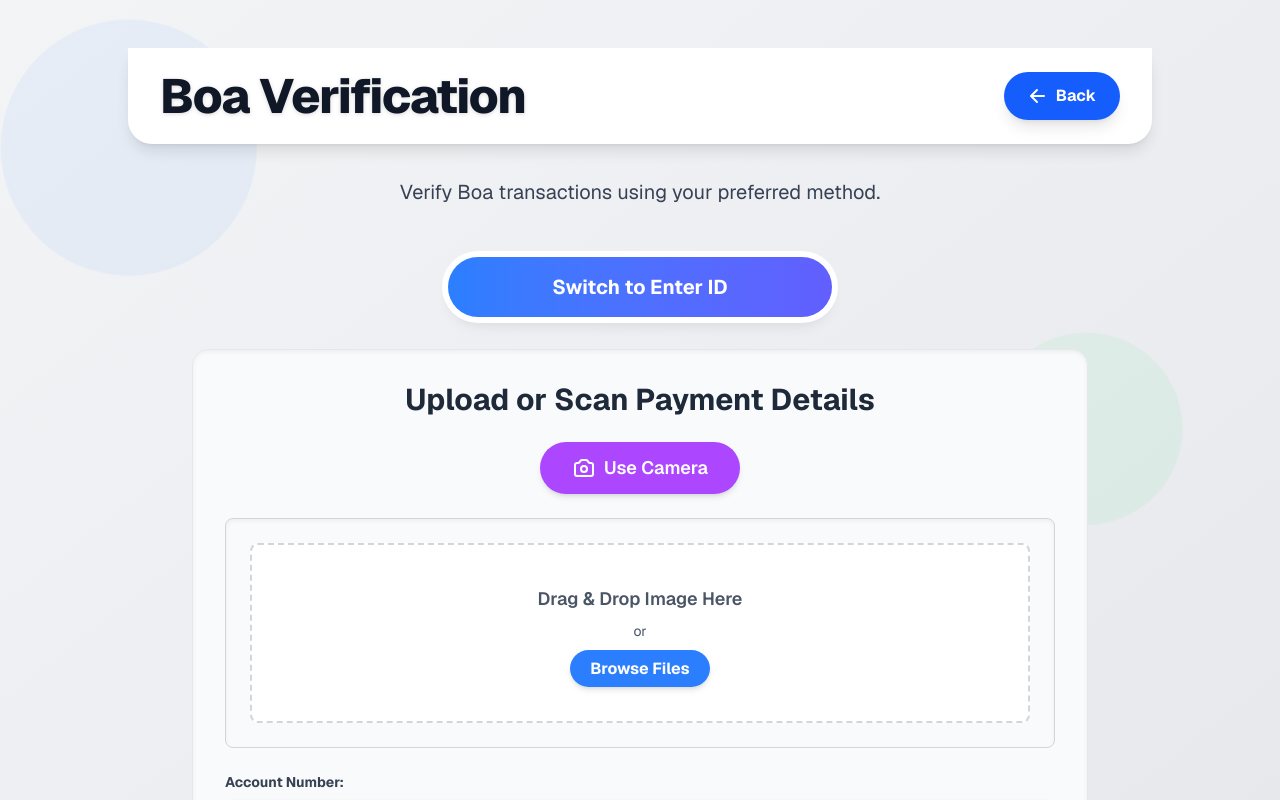
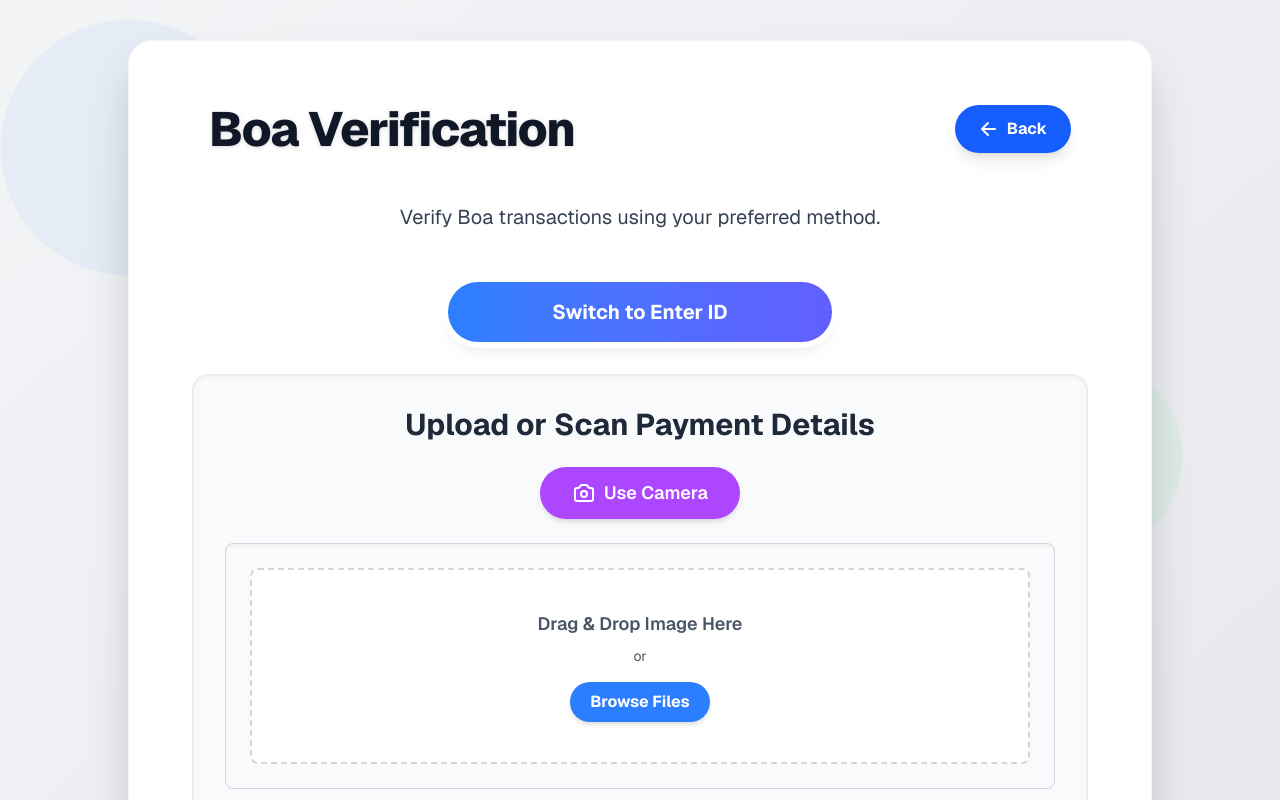
Before and after one commit to Ewostatewos18/payment_verification_frontend, a Next.js app: page /boa in a window 1280 px wide. Both pictures are taken after a click on the button "Switch to Upload/Scan". Shown: the top 800 px of the page. Built offline with nearby package versions, Linux system fonts and the light colour scheme; no server answers.

Commit message:
ui updated

```diff
--- a/src/components/BankVerificationLayout.tsx
+++ b/src/components/BankVerificationLayout.tsx
@@ -8,6 +8,7 @@ import { useRouter } from 'next/navigation';
 
 // --- Type Definitions ---
 type InputMethod = 'text' | 'media';
+
 interface BankVerificationLayoutProps {
   bankName: string;
   requiresAccountNumber: boolean;
@@ -197,15 +198,15 @@ const BankVerificationLayout: React.FC<BankVerificationLayoutProps> = ({
   };
 
   return (
-    <main className={`flex min-h-screen flex-col items-center justify-start p-0 bg-gradient-to-br from-gray-100 to-gray-200 font-sans text-gray-800 relative overflow-hidden`}>
+    <main className={`flex min-h-screen flex-col items-center justify-start p-10 bg-gradient-to-br from-gray-100 to-gray-200 font-sans text-gray-800 relative overflow-hidden`}>
       {/* Background circles for dynamic effect - Consistent with main page */}
       <div className="absolute top-0 left-0 w-64 h-64 bg-blue-200 opacity-20 rounded-full mix-blend-multiply animate-float-slow" style={{ animationDelay: '0s' }}></div>
       <div className="absolute bottom-1/4 right-1/4 w-96 h-96 bg-purple-200 opacity-20 rounded-full mix-blend-multiply animate-float-medium" style={{ animationDelay: '2s' }}></div>
       <div className="absolute top-1/3 right-1/12 w-48 h-48 bg-green-200 opacity-20 rounded-full mix-blend-multiply animate-float-fast" style={{ animationDelay: '4s' }}></div>
 
-      <div className="w-full flex-grow flex flex-col items-center justify-center p-4 sm:p-8 md:p-12 z-10">
-        {/* Header Section - Full Width */}
-        <div className="w-full max-w-5xl flex justify-between items-center py-6 px-4 sm:px-8 bg-white bg-opacity-90 backdrop-filter backdrop-blur-lg rounded-b-3xl shadow-lg mb-8">
+      <div className="w-full flex-grow flex flex-col items-center justify-center p-4 sm:p-8 md:p-12 z-10 bg-white bg-opacity-90 backdrop-filter backdrop-blur-lg rounded-3xl shadow-2xl border border-gray-100 animate-fade-in-up max-w-5xl">
+        {/* Header Content - Now part of the main section */}
+        <div className="w-full flex justify-between items-center py-4 px-4 sm:px-8 mb-8"> {/* Adjusted padding and margin */}
           <h1 className="text-4xl sm:text-5xl font-extrabold text-gray-900 tracking-tight drop-shadow-sm">{bankName} Verification</h1>
           <button
             onClick={() => router.push('/')}
@@ -218,12 +219,12 @@ const BankVerificationLayout: React.FC<BankVerificationLayoutProps> = ({
           </button>
         </div>
 
-        <p className="text-xl text-center text-gray-700 mb-12 max-w-3xl leading-relaxed animate-fade-in-up">
+        <p className="text-xl text-center text-gray-700 mb-12 max-w-3xl leading-relaxed">
           Verify {bankName} transactions using your preferred method.
         </p>
 
         {/* Single Toggle Button for Input Method */}
-        <div className="mb-8 flex justify-center w-full max-w-sm animate-fade-in-up">
+        <div className="mb-8 flex justify-center w-full max-w-sm">
           <button
             type="button"
             onClick={handleInputMethodToggle}
@@ -241,7 +242,7 @@ const BankVerificationLayout: React.FC<BankVerificationLayoutProps> = ({
         </div>
 
         {/* Main Verification Form */}
-        <form onSubmit={handleSubmit} className="p-8 border border-gray-200 rounded-2xl bg-gray-50 shadow-inner animate-fade-in w-full max-w-4xl">
+        <form onSubmit={handleSubmit} className="p-8 border border-gray-200 rounded-2xl bg-gray-50 shadow-inner w-full max-w-4xl">
           {activeInputMethod === 'text' && (
             <>
               <h2 className="text-3xl font-bold text-gray-800 mb-6 text-center">Enter Transaction Details</h2>
@@ -318,6 +319,7 @@ const BankVerificationLayout: React.FC<BankVerificationLayoutProps> = ({
                       ${isDragging ? 'border-blue-500 bg-blue-50' : 'border-gray-300 bg-white'}
                       text-gray-600 cursor-pointer transition-all duration-200
                       hover:border-blue-400 hover:text-blue-600
+                      relative flex flex-col items-center justify-center
                     `}
                   >
                     <input
@@ -329,20 +331,29 @@ const BankVerificationLayout: React.FC<BankVerificationLayoutProps> = ({
                       className="hidden"
                       required={!imageFile && !capturedImageSrc} // Required if no file and no captured image
                     />
-                    <p className="text-lg font-semibold mb-2">Drag & Drop Image Here</p>
-                    <p className="text-sm mb-4">or</p>
-                    <span className="bg-blue-500 hover:bg-blue-600 text-white font-bold py-2 px-5 rounded-full transition duration-200 shadow-md">
-                      Browse Files
-                    </span>
+                    {imageFile ? (
+                      <div className="flex flex-col items-center">
+                        <p className="text-lg font-semibold mb-2 text-blue-700">
+                          Selected file: <span className="font-bold">{imageFile.name}</span>
+                        </p>
+                        <button
+                          type="button"
+                          onClick={(e) => { e.stopPropagation(); setImageFile(null); }} // Stop propagation and clear file
+                          className="mt-2 px-4 py-2 bg-red-500 hover:bg-red-600 text-white text-sm font-semibold rounded-full shadow-md transition duration-200"
+                        >
+                          Remove File
+                        </button>
+                      </div>
+                    ) : (
+                      <>
+                        <p className="text-lg font-semibold mb-2">Drag & Drop Image Here</p>
+                        <p className="text-sm mb-4">or</p>
+                        <span className="bg-blue-500 hover:bg-blue-600 text-white font-bold py-2 px-5 rounded-full transition duration-200 shadow-md">
+                          Browse Files
+                        </span>
+                      </>
+                    )}
                   </label>
-
-                  {imageFile && (
-                    <div className="mt-6 text-center p-4 bg-gray-100 rounded-lg shadow-inner border border-gray-200">
-                      <p className="text-sm text-gray-600 mb-3">Selected file: <span className="font-medium text-gray-800">{imageFile.name}</span></p>
-                      {/* eslint-disable-next-line @next/next/no-img-element */}
-                      <img src={URL.createObjectURL(imageFile)} alt="Selected Preview" className="max-w-full h-auto rounded-lg shadow-md mx-auto border border-gray-200" />
-                    </div>
-                  )}
                 </div>
               )}
 
@@ -392,13 +403,7 @@ const BankVerificationLayout: React.FC<BankVerificationLayoutProps> = ({
                   </div>
                   {capturedImageSrc && (
                     <div className="mt-4 text-center p-4 bg-gray-100 rounded-lg shadow-inner border border-gray-200">
-                      <p className="text-sm text-gray-600 mb-3">Captured image preview:</p>
-                      {/* eslint-disable-next-line @next/next/no-img-element */}
-                      <img
-                        src={URL.createObjectURL(new Blob([atob(capturedImageSrc.split(',')[1])], { type: capturedImageSrc.split(',')[0].split(':')[1].split(';')[0] }))}
-                        alt="Captured"
-                        className="max-w-full h-auto rounded-lg shadow-md mx-auto border border-gray-200"
-                      />
+                      <p className="text-sm text-gray-600 mb-3">Image Captured!</p>
                     </div>
                   )}
                 </div>
```
